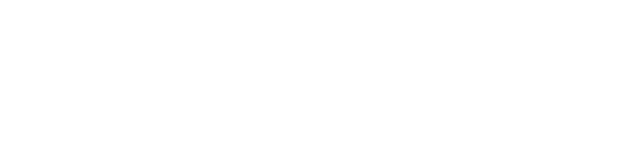
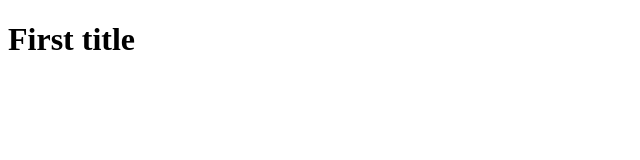
Before and after one commit to Clempiq/helloWorld, a plain HTML site: page index.html in a window 1280 px wide. Shown: the whole page, without its empty margins (0-640 px from the left). Drawn offline with Linux system fonts and the light colour scheme.

Commit message:
h1 added

```diff
--- a/index.html
+++ b/index.html
@@ -9,7 +9,7 @@
 </head>
 
 <body>
-
+    <h1>First title</h1>
 </body>
 
 </html>
```
